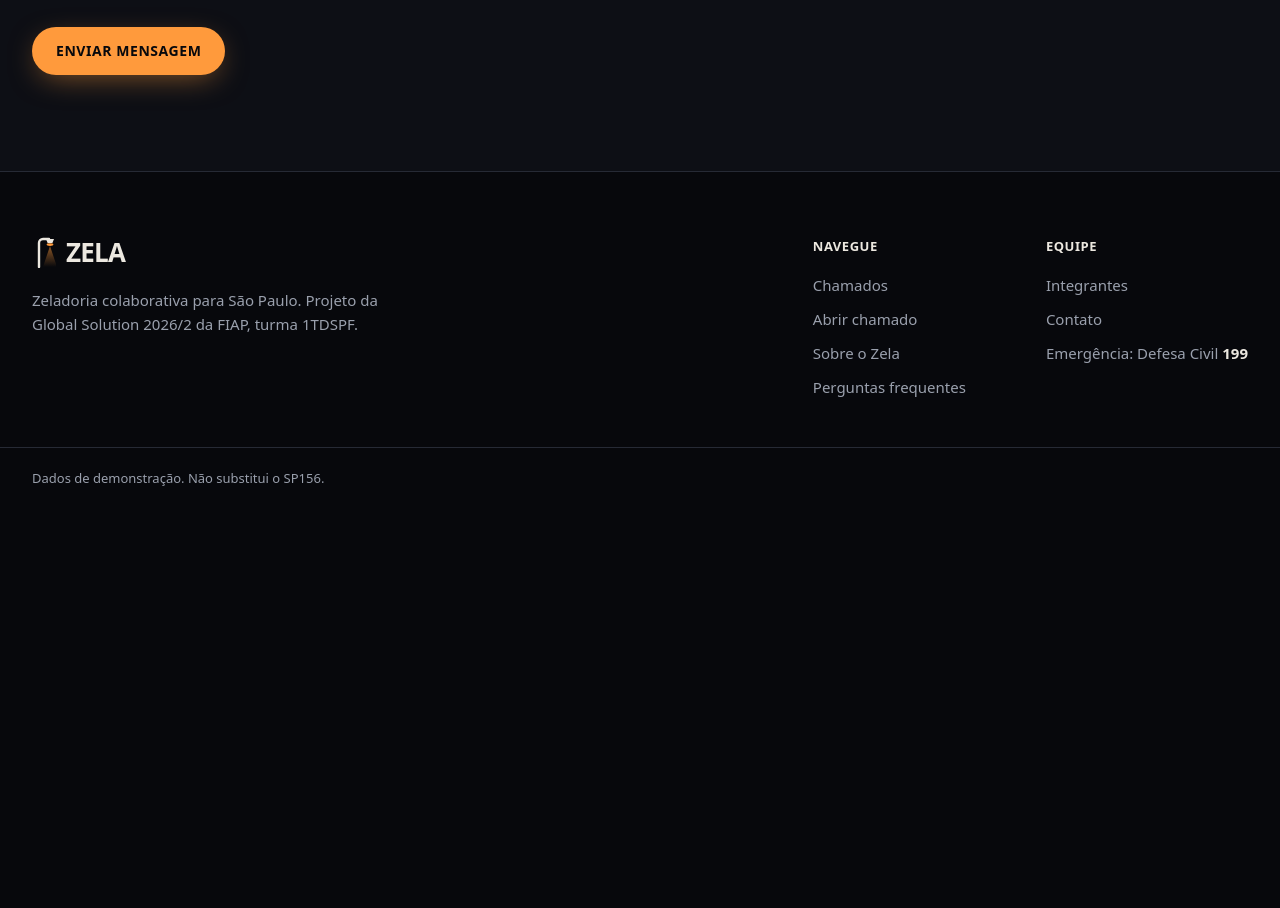
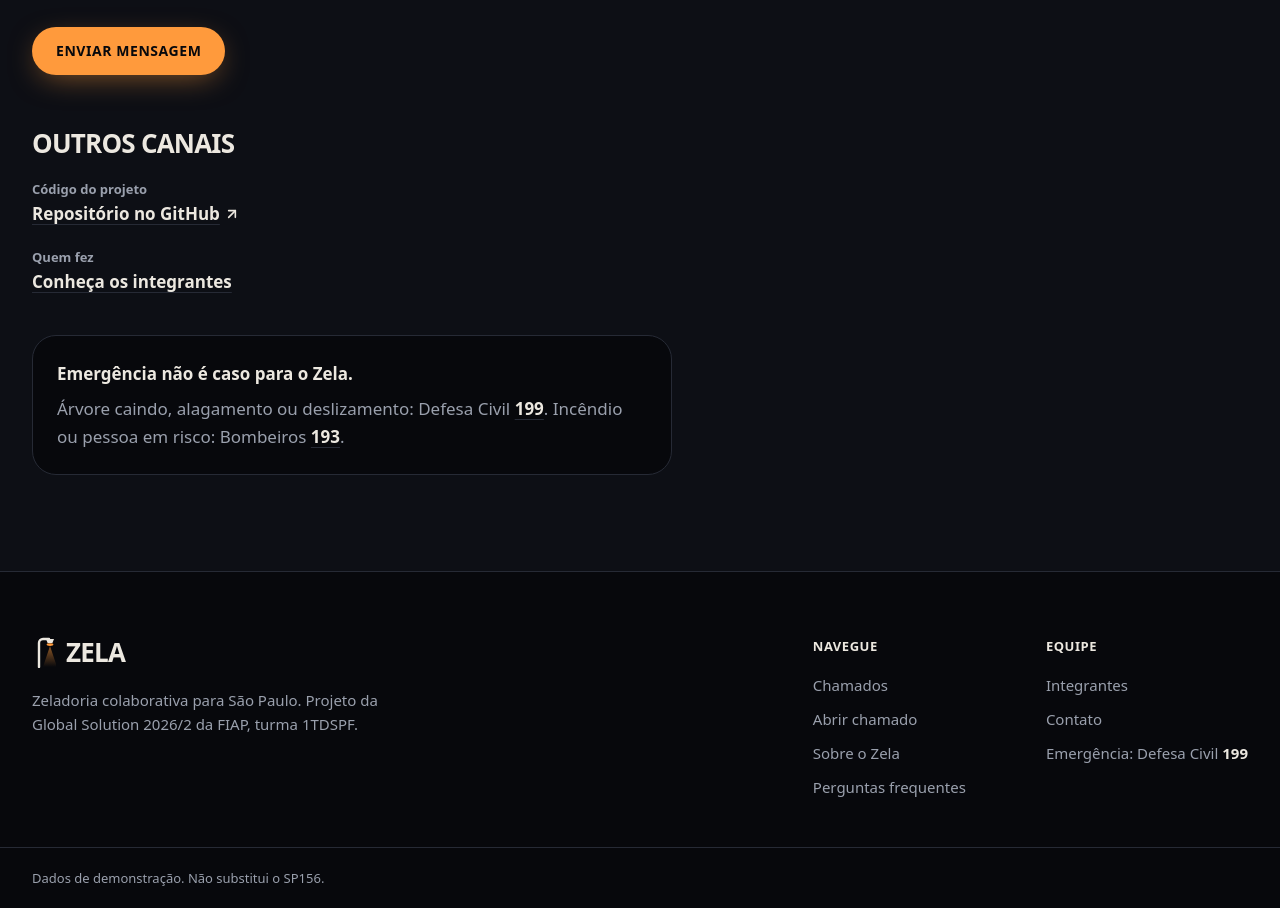
Before and after one commit to LuizHenriqueAAlbarello/Zela, a React (Vite) app: page /contato in a window 1280 px wide. Shown: the part 1181-2089 px from the top of the page. Before the commit the page ends 1690 px from the top, so only its background shows below. Built offline with nearby package versions, Linux system fonts and the light colour scheme.

Commit message:
feat: adiciona canais da equipe e lembrete de emergência no Contato

```diff
--- a/src/pages/Contato.tsx
+++ b/src/pages/Contato.tsx
@@ -1,9 +1,17 @@
 import { useRef, useState, type FormEvent } from 'react'
 import { flushSync } from 'react-dom'
-import { CircleCheck, LoaderCircle } from 'lucide-react'
+import { ArrowUpRight, CircleCheck, LoaderCircle } from 'lucide-react'
+import { Link } from 'react-router-dom'
 import LuzesDaCidade from '../components/LuzesDaCidade'
 import type { AssuntoContato, DadosContato, ErrosContato, EstadoEnvio } from '../types/contato'
-import { ASSUNTOS_CONTATO, MINIMO_MENSAGEM, enviarContato, validarContato } from '../services/contato'
+import {
+  ASSUNTOS_CONTATO,
+  EMAIL_EQUIPE,
+  MINIMO_MENSAGEM,
+  URL_REPOSITORIO,
+  enviarContato,
+  validarContato,
+} from '../services/contato'
 import { primeiroNome } from '../services/integrantes'
 
 /** Formulário vazio: estado inicial e o que volta depois de limpar. */
@@ -17,6 +25,7 @@ const CAMPO = `${CAMPO_BASE} h-12`
 
 const ROTULO = 'mb-1.5 block text-[13px] font-semibold text-mudo'
 const ERRO = 'mt-1.5 text-sm font-semibold text-erro'
+const LINK = 'font-semibold text-papel underline decoration-borda underline-offset-4 transition-colors hover:text-sodio'
 
 /** Ordem dos campos na tela: o foco vai para o primeiro desta lista que tiver erro. */
 const ORDEM_CAMPOS: (keyof DadosContato)[] = ['nome', 'email', 'assunto', 'mensagem']
@@ -103,7 +112,7 @@ export default function Contato() {
 
       {/* Formulário de contato */}
       <section aria-labelledby="titulo-formulario" className="border-t border-borda bg-noite-2">
-        <div className="mx-auto max-w-[1320px] px-5 py-16 sm:px-8 md:py-24">
+        <div className="mx-auto grid max-w-[1320px] gap-14 px-5 py-16 sm:px-8 md:py-24">
           <div className="max-w-[640px]">
             <h2 id="titulo-formulario" className="titulo text-[22px] sm:text-[26px]">
               Envie sua mensagem
@@ -254,6 +263,58 @@ export default function Contato() {
               </form>
             )}
           </div>
+
+          {/* Outros canais e o lembrete de emergência */}
+          <aside aria-labelledby="titulo-canais" className="max-w-[640px]">
+            <h2 id="titulo-canais" className="titulo text-[22px] sm:text-[26px]">
+              Outros canais
+            </h2>
+            <ul className="mt-6 space-y-5">
+              {EMAIL_EQUIPE && (
+                <li>
+                  <p className="text-[13px] font-semibold text-mudo">E-mail da equipe</p>
+                  <a href={`mailto:${EMAIL_EQUIPE}`} className={`${LINK} break-all`}>
+                    {EMAIL_EQUIPE}
+                  </a>
+                </li>
+              )}
+              <li>
+                <p className="text-[13px] font-semibold text-mudo">Código do projeto</p>
+                <a
+                  href={URL_REPOSITORIO}
+                  target="_blank"
+                  rel="noopener noreferrer"
+                  className={`${LINK} inline-flex items-center gap-1`}
+                >
+                  Repositório no GitHub
+                  <ArrowUpRight aria-hidden="true" strokeWidth={2.4} className="size-4" />
+                  <span className="sr-only">(abre em nova aba)</span>
+                </a>
+              </li>
+              <li>
+                <p className="text-[13px] font-semibold text-mudo">Quem fez</p>
+                <Link to="/integrantes" className={LINK}>
+                  Conheça os integrantes
+                </Link>
+              </li>
+            </ul>
+
+            {/* Emergência: o Zela não atende urgências, então a página aponta para quem atende */}
+            <div className="mt-10 rounded-3xl border border-borda bg-noite p-6">
+              <p className="font-semibold text-papel">Emergência não é caso para o Zela.</p>
+              <p className="mt-2 text-mudo">
+                Árvore caindo, alagamento ou deslizamento: Defesa Civil{' '}
+                <a href="tel:199" className={`${LINK} numeros`}>
+                  199
+                </a>
+                . Incêndio ou pessoa em risco: Bombeiros{' '}
+                <a href="tel:193" className={`${LINK} numeros`}>
+                  193
+                </a>
+                .
+              </p>
+            </div>
+          </aside>
         </div>
       </section>
     </>
--- a/src/services/contato.ts
+++ b/src/services/contato.ts
@@ -68,3 +68,9 @@ export function enviarContato(dados: DadosContato): Promise<DadosContato> {
     setTimeout(() => resolver(dados), TEMPO_ENVIO)
   })
 }
+
+/** E-mail da equipe. Enquanto estiver vazio, a linha de e-mail não aparece na página de Contato. */
+export const EMAIL_EQUIPE = ''
+
+/** Repositório público do projeto no GitHub. */
+export const URL_REPOSITORIO = 'https://github.com/LuizHenriqueAAlbarello/Zela'
```
